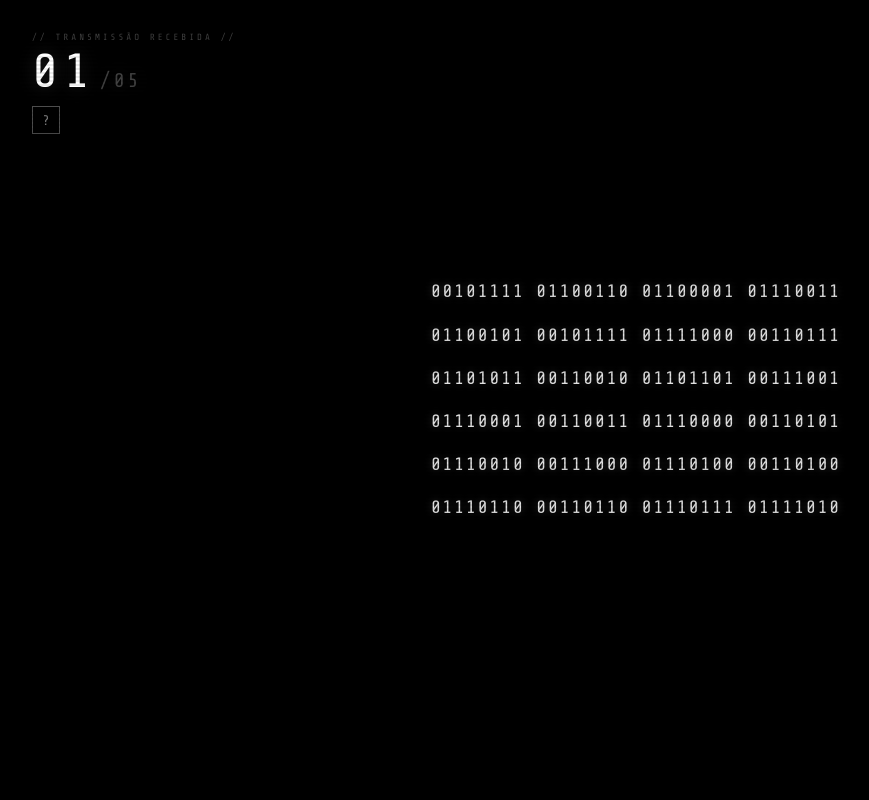
After one commit to Pedroaruana/Cicada-3301, a Flask app: page /fase/1 in a window 1280 px wide. The commit adds this page. Shown: the whole page, without its empty margins (4-873 px from the left). Run offline with Flask 3, Linux system fonts and the light colour scheme; some web fonts are replaced.

Commit message:
feat: pagina da fase 1 com codigo binario

```diff
--- a/app.py
+++ b/app.py
@@ -11,6 +11,14 @@ def index():
 def instrucoes():
     return render_template('instrucoes.html')
 
+@app.route('/fase/1')
+def fase1():
+    return render_template('fase1.html')
+
+@app.route('/fase/x7k2m9q3p5r8t4v6wz')
+def fase2():
+    return render_template('fase2.html')
+
 if __name__ == '__main__':
     import os
     port = int(os.environ.get('PORT', 5000))
--- a/static/css/style.css
+++ b/static/css/style.css
@@ -254,6 +254,111 @@ body {
   color: #faf7f0;
 }
 
+/* ── páginas de fase ── */
+.fase-page {
+  min-height: 100vh;
+  position: relative;
+  display: flex;
+  align-items: center;
+  justify-content: center;
+}
+
+.fase-topo-esq {
+  position: absolute;
+  top: 32px;
+  left: 36px;
+  display: flex;
+  flex-direction: column;
+  gap: 6px;
+}
+
+.fase-transmissao {
+  font-size: 9px;
+  letter-spacing: 3px;
+  color: rgba(255,255,255,0.25);
+}
+
+.fase-numero {
+  font-size: 48px;
+  font-weight: 400;
+  color: #fff;
+  letter-spacing: 6px;
+  line-height: 1;
+  text-shadow: 0 0 20px rgba(255,255,255,0.15);
+}
+
+.fase-total {
+  font-size: 20px;
+  color: rgba(255,255,255,0.25);
+  letter-spacing: 3px;
+  margin-left: 4px;
+}
+
+.dica-wrapper {
+  position: relative;
+  margin-top: 4px;
+}
+
+.dica-btn {
+  background: none;
+  border: 1px solid rgba(255,255,255,0.3);
+  color: rgba(255,255,255,0.5);
+  font-family: 'Share Tech Mono', monospace;
+  font-size: 14px;
+  width: 28px;
+  height: 28px;
+  cursor: pointer;
+  transition: border-color 0.2s, color 0.2s;
+  display: flex;
+  align-items: center;
+  justify-content: center;
+}
+
+.dica-btn:hover {
+  border-color: #fff;
+  color: #fff;
+}
+
+.dica-menu {
+  display: none;
+  position: absolute;
+  top: 36px;
+  left: 0;
+  background: #0d0d0d;
+  border: 1px solid rgba(255,255,255,0.2);
+  padding: 12px 16px;
+  white-space: nowrap;
+  z-index: 10;
+}
+
+.dica-menu.aberto {
+  display: block;
+}
+
+.dica-menu p {
+  font-size: 11px;
+  letter-spacing: 2px;
+  color: rgba(255,255,255,0.6);
+  font-style: italic;
+}
+
+.fase-centro {
+  display: flex;
+  justify-content: center;
+  align-items: center;
+  width: 100%;
+}
+
+.binario-principal {
+  font-family: 'Share Tech Mono', monospace;
+  font-size: clamp(13px, 2.2vw, 18px);
+  line-height: 2.4;
+  color: rgba(255,255,255,0.88);
+  text-shadow: 0 0 10px rgba(255,255,255,0.2);
+  letter-spacing: 2px;
+  white-space: pre;
+}
+
 /* responsividade mobile */
 @media (max-width: 480px) {
   .cicada-img {
--- /dev/null
+++ b/templates/fase1.html
@@ -0,0 +1,43 @@
+{% extends "base.html" %}
+
+{% block title %}??? — Cicada 3301{% endblock %}
+
+{% block content %}
+<main class="fase-page">
+
+  <div class="fase-topo-esq">
+    <span class="fase-transmissao">// TRANSMISSÃO RECEBIDA //</span>
+    <span class="fase-numero">01<span class="fase-total">/05</span></span>
+    <div class="dica-wrapper">
+      <button class="dica-btn" onclick="toggleDica()">?</button>
+      <div class="dica-menu" id="dicaMenu">
+        <p>CÓDIGOS BINÁRIOS. UTILIZE UM DECODIFICADOR BINÁRIO PARA OBTER O LINK DA PRÓXIMA FASE.</p>
+      </div>
+    </div>
+  </div>
+
+  <div class="fase-centro">
+    <pre class="binario-principal">00101111 01100110 01100001 01110011
+01100101 00101111 01111000 00110111
+01101011 00110010 01101101 00111001
+01110001 00110011 01110000 00110101
+01110010 00111000 01110100 00110100
+01110110 00110110 01110111 01111010</pre>
+  </div>
+
+</main>
+
+<script>
+  function toggleDica() {
+    const menu = document.getElementById('dicaMenu');
+    menu.classList.toggle('aberto');
+  }
+
+  document.addEventListener('click', function(e) {
+    const wrapper = document.querySelector('.dica-wrapper');
+    if (!wrapper.contains(e.target)) {
+      document.getElementById('dicaMenu').classList.remove('aberto');
+    }
+  });
+</script>
+{% endblock %}
```
